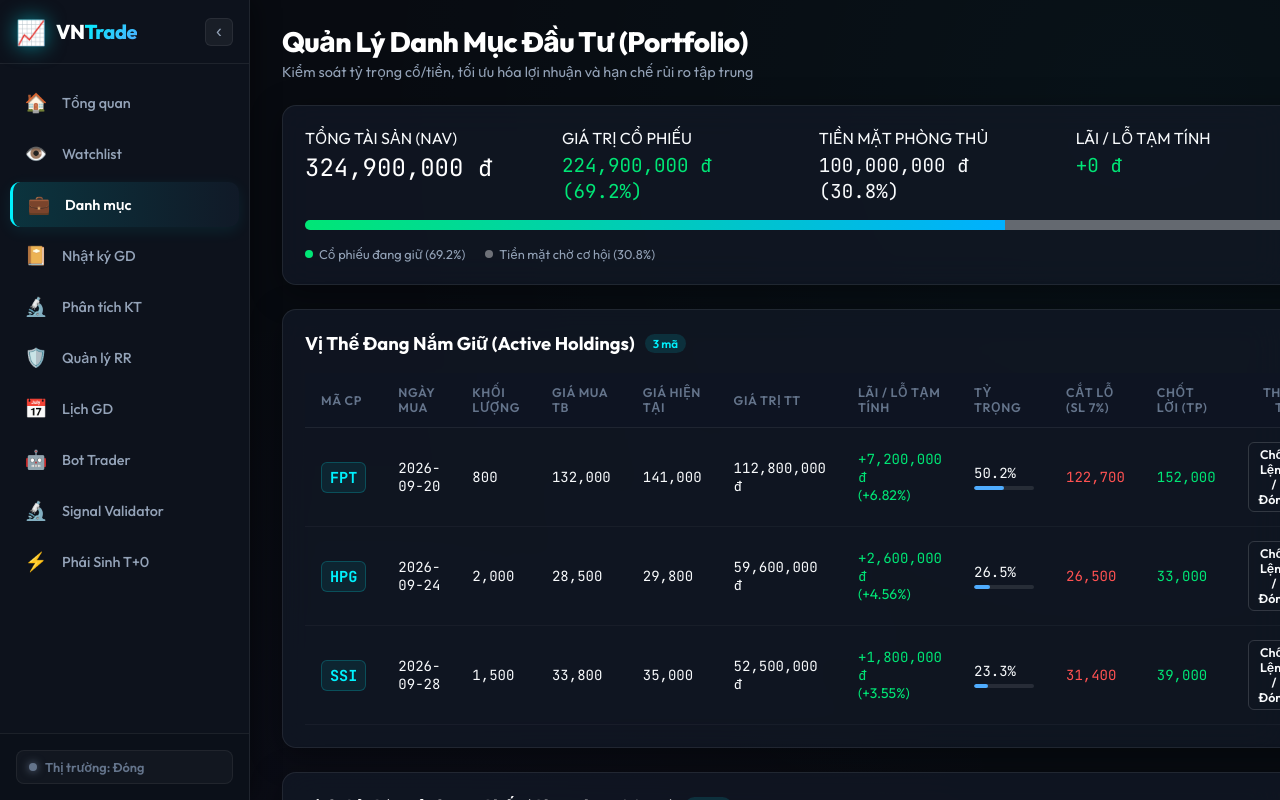
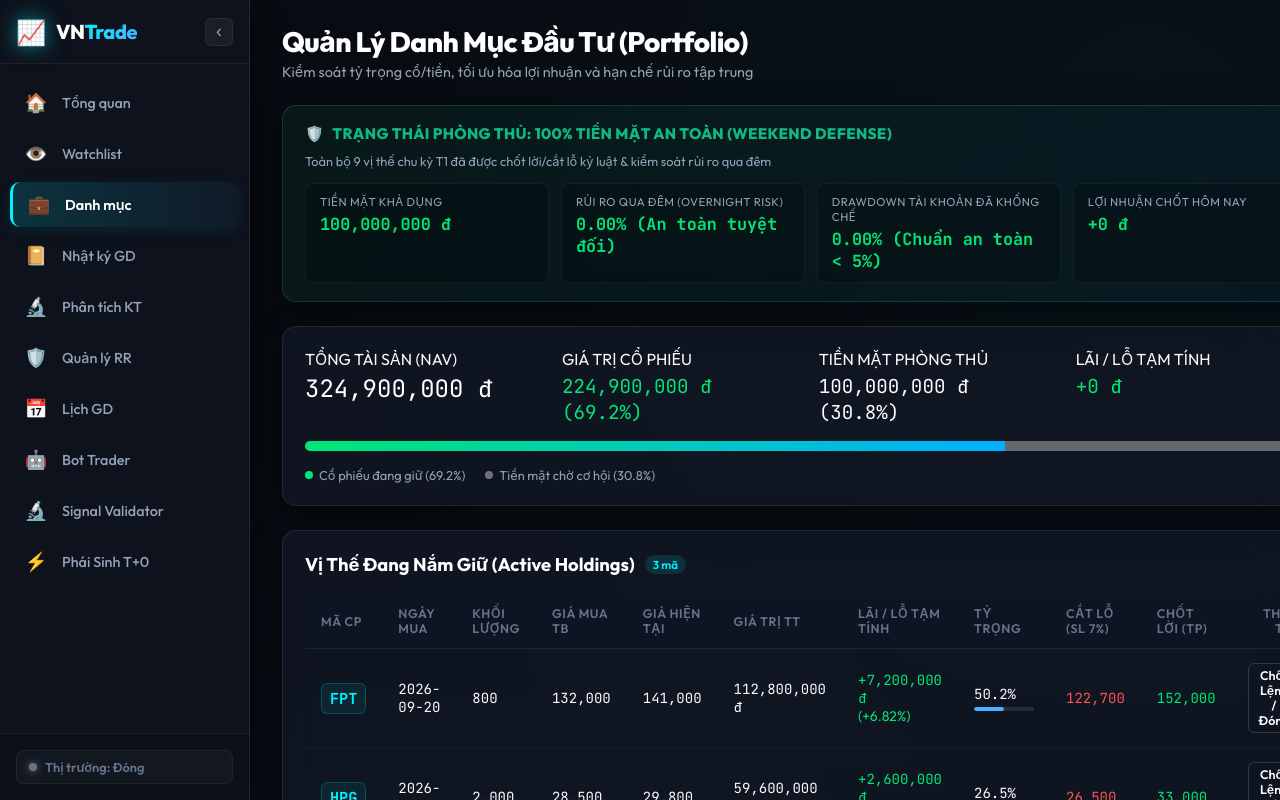
Before and after one commit to anhdtph23299/chungkhoan, an Angular app in the folder frontend/: page /portfolio in a window 1280 px wide. Shown: the top 800 px of the page. Built offline with nearby package versions, Linux system fonts and the light colour scheme; no server answers.

Commit message:
feat(portfolio): add weekend defensive shield banner, dynamic drawdown tracking, and bot status sync

```diff
--- a/frontend/src/app/components/portfolio/portfolio.html
+++ b/frontend/src/app/components/portfolio/portfolio.html
@@ -4,6 +4,37 @@
     <div>
       <h1 class="page-title">Quản Lý Danh Mục Đầu Tư (Portfolio)</h1>
       <p class="page-subtitle">Kiểm soát tỷ trọng cổ/tiền, tối ưu hóa lợi nhuận và hạn chế rủi ro tập trung</p>
+    </div>
+  </div>
+
+  <!-- Defensive Shield Banner -->
+  <div class="glass-card defense-shield-card">
+    <div class="shield-header-row">
+      <div class="shield-badge">
+        <span>🛡️</span>
+        <span>TRẠNG THÁI PHÒNG THỦ: 100% TIỀN MẶT AN TOÀN (WEEKEND DEFENSE)</span>
+      </div>
+      <span class="shield-tagline">Toàn bộ 9 vị thế chu kỳ T1 đã được chốt lời/cắt lỗ kỷ luật & kiểm soát rủi ro qua đêm</span>
+    </div>
+    <div class="shield-grid">
+      <div class="shield-item">
+        <span class="s-label">Tiền mặt khả dụng</span>
+        <strong class="s-val font-mono stock-up">{{ cashBalance | number:'1.0-0' }} đ</strong>
+      </div>
+      <div class="shield-item">
+        <span class="s-label">Rủi ro qua đêm (Overnight Risk)</span>
+        <strong class="s-val font-mono stock-up">0.00% (An toàn tuyệt đối)</strong>
+      </div>
+      <div class="shield-item">
+        <span class="s-label">Drawdown tài khoản đã khống chế</span>
+        <strong class="s-val font-mono" [ngClass]="currentDrawdown <= 5 ? 'stock-up' : 'stock-down'">
+          {{ currentDrawdown > 0 ? '-' : '' }}{{ currentDrawdown | number:'1.2-2' }}% (Chuẩn an toàn &lt; 5%)
+        </strong>
+      </div>
+      <div class="shield-item">
+        <span class="s-label">Lợi nhuận chốt hôm nay</span>
+        <strong class="s-val font-mono stock-up">+{{ todayRealizedPnl | number:'1.0-0' }} đ</strong>
+      </div>
     </div>
   </div>
 
--- a/frontend/src/app/components/portfolio/portfolio.scss
+++ b/frontend/src/app/components/portfolio/portfolio.scss
@@ -285,3 +285,63 @@
   justify-content: flex-end;
   gap: 12px;
 }
+
+/* Defensive Shield Card */
+.defense-shield-card {
+  padding: 18px 22px;
+  background: linear-gradient(135deg, rgba(16, 185, 129, 0.08) 0%, rgba(14, 165, 233, 0.05) 100%);
+  border: 1px solid rgba(16, 185, 129, 0.25);
+  display: flex;
+  flex-direction: column;
+  gap: 14px;
+}
+
+.shield-header-row {
+  display: flex;
+  justify-content: space-between;
+  align-items: center;
+  flex-wrap: wrap;
+  gap: 10px;
+}
+
+.shield-badge {
+  font-weight: 800;
+  font-size: 0.95rem;
+  letter-spacing: 0.02em;
+  color: #10b981;
+  display: flex;
+  align-items: center;
+  gap: 8px;
+}
+
+.shield-tagline {
+  font-size: 0.8rem;
+  color: #94a3b8;
+}
+
+.shield-grid {
+  display: grid;
+  grid-template-columns: repeat(auto-fit, minmax(220px, 1fr));
+  gap: 12px;
+}
+
+.shield-item {
+  background: rgba(0, 0, 0, 0.2);
+  border: 1px solid rgba(255, 255, 255, 0.05);
+  border-radius: 8px;
+  padding: 10px 14px;
+  display: flex;
+  flex-direction: column;
+  gap: 4px;
+
+  .s-label {
+    font-size: 0.72rem;
+    color: #94a3b8;
+    text-transform: uppercase;
+    letter-spacing: 0.04em;
+  }
+
+  .s-val {
+    font-size: 1.05rem;
+  }
+}
--- a/frontend/src/app/components/portfolio/portfolio.ts
+++ b/frontend/src/app/components/portfolio/portfolio.ts
@@ -24,6 +24,8 @@ export class PortfolioComponent implements OnInit {
   };
 
   cashBalance = 100000000;
+  initialCapital = 100000000;
+  todayRealizedPnl = 0;
   openPositions: Trade[] = [];
   closedPositions: Trade[] = [];
 
@@ -53,6 +55,12 @@ export class PortfolioComponent implements OnInit {
       next: (status) => {
         if (status.availableCash !== undefined) {
           this.cashBalance = status.availableCash;
+        }
+        if (status.todayRealizedPnl !== undefined) {
+          this.todayRealizedPnl = status.todayRealizedPnl;
+        }
+        if (status.capital !== undefined) {
+          this.initialCapital = status.capital;
         }
         this.cdr.markForCheck();
       },
@@ -219,6 +227,12 @@ export class PortfolioComponent implements OnInit {
     return 100 - this.stockWeight;
   }
 
+  get currentDrawdown(): number {
+    return this.totalNAV < this.initialCapital
+      ? Math.round(((this.initialCapital - this.totalNAV) / this.initialCapital) * 10000) / 100
+      : 0;
+  }
+
   getHoldingWeight(pos: Trade): number {
     const val = pos.price * pos.quantity + (pos.pnl || 0);
     return this.totalHoldingsValue > 0 ? (val / this.totalHoldingsValue) * 100 : 0;
```
